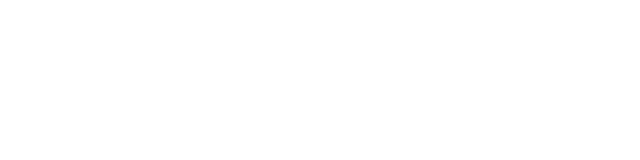
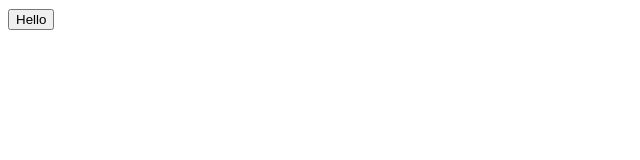
Before and after one commit to VadimKorobec/React-todo-list, a React (Create React App) app: page / in a window 1280 px wide. Shown: the top 160 px of the page, without its empty margins (0-640 px from the left). Built offline with nearby package versions, Linux system fonts and the light colour scheme.

Commit message:
Update App.jsx

```diff
--- a/src/components/App.jsx
+++ b/src/components/App.jsx
@@ -1,7 +1,10 @@
 export const App = () => {
   return (
     <div className="todo">
-      <div className="todo__sidebar"></div>
+      <div className="todo__sidebar">
+        <button>Hello</button>
+      </div>
+      <div className="todo__tasks"></div>
     </div>
   );
 };
```
